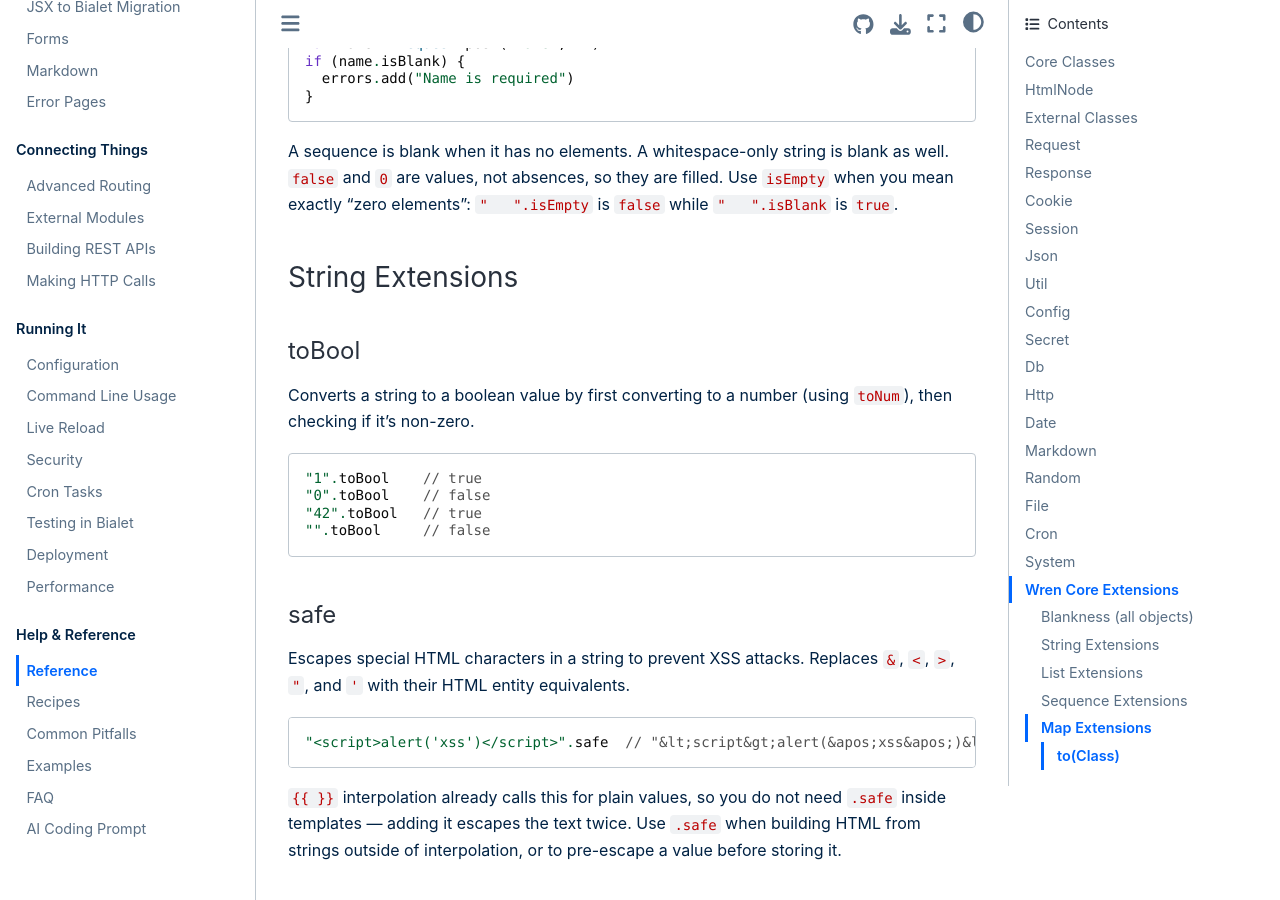
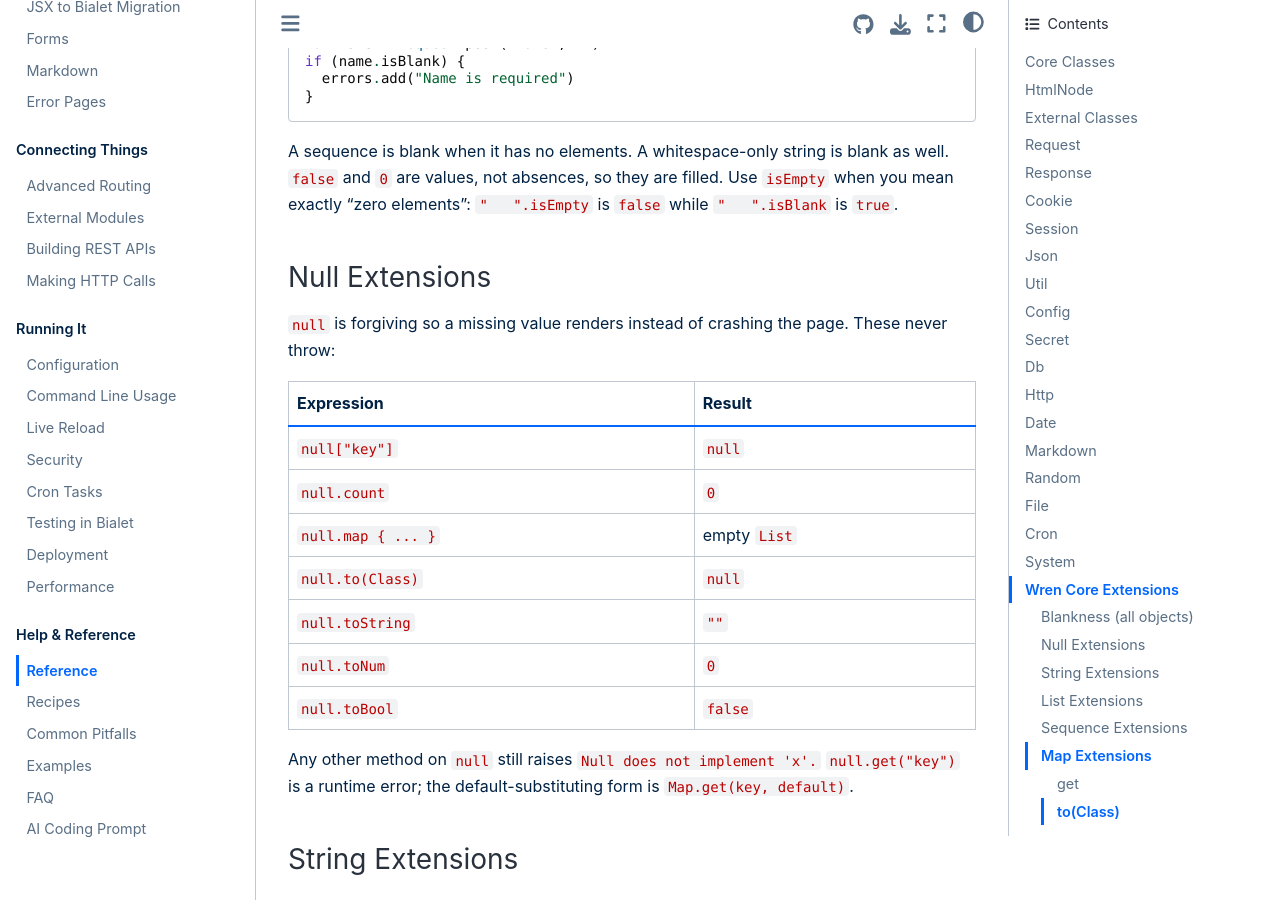
Before and after one commit to bialet/bialet, a Sphinx documentation site: the page built from docs/reference.md, in a window 1280 px wide and 900 px high, scrolled down 43276 px. Built offline with Sphinx 7.4.7 and the Sphinx Book theme 1.1.4, drawn with Linux system fonts in a browser that asks for light colours; the version number could not be read and is left out; some of the changed text lies outside the part shown.

Commit message:
feat(wren): add Null.toNum/toBool and document Map.get
null.toNum is 0 and null.toBool is false, matching the forgiving null in templates, so arithmetic and conditionals need no separate check. Map.get(key) and Map.get(key, default) already existed; the tests now pin both the present and missing cases and the docs describe them.

````diff
--- a/docs/reference.md
+++ b/docs/reference.md
@@ -1637,6 +1637,25 @@ as well. `false` and `0` are values, not absences, so they are filled. Use
 `isEmpty` when you mean exactly "zero elements": `"   ".isEmpty` is `false`
 while `"   ".isBlank` is `true`.
 
+### Null Extensions
+
+`null` is forgiving so a missing value renders instead of crashing the page.
+These never throw:
+
+| Expression | Result |
+|------------|--------|
+| `null["key"]` | `null` |
+| `null.count` | `0` |
+| `null.map { ... }` | empty `List` |
+| `null.to(Class)` | `null` |
+| `null.toString` | `""` |
+| `null.toNum` | `0` |
+| `null.toBool` | `false` |
+
+Any other method on `null` still raises `Null does not implement 'x'.`
+`null.get("key")` is a runtime error; the default-substituting form is
+`Map.get(key, default)`.
+
 ### String Extensions
 
 #### toBool
@@ -1732,6 +1751,19 @@ var posts = `SELECT * FROM posts`.fetch.to(Post)
 
 ### Map Extensions
 
+#### get
+
+Returns the value for `key`. The two-argument form returns `default` when the
+key is absent. Presence is decided by `containsKey`, so a key that holds `null`
+still returns `null`, not the default.
+
+```wren
+var m = {"a": 1}
+m.get("a")        // 1
+m.get("b")        // null
+m.get("b", 0)     // 0
+```
+
 #### to(Class)
 
 Converts a Map to an instance of the specified class by passing the map to the class constructor.
--- a/src/wren_core.wren.inc
+++ b/src/wren_core.wren.inc
@@ -17,6 +17,10 @@ static const char* coreModuleSource =
 "  [key] { null }\n"
 "  map(f) { List.new() }\n"
 "  count { 0 }\n"
+"  // Numeric/boolean conversions of absent data: 0 and false, so arithmetic and\n"
+"  // `if (val)` work without a separate null check.\n"
+"  toNum { 0 }\n"
+"  toBool { false }\n"
 "  // null is absent, so it is blank. isFilled is the exact inverse everywhere.\n"
 "  isBlank { true }\n"
 "  isFilled { false }\n"
````
Also changed, not shown: docs/wren.md (+10 -1 lines), 2 other files.
